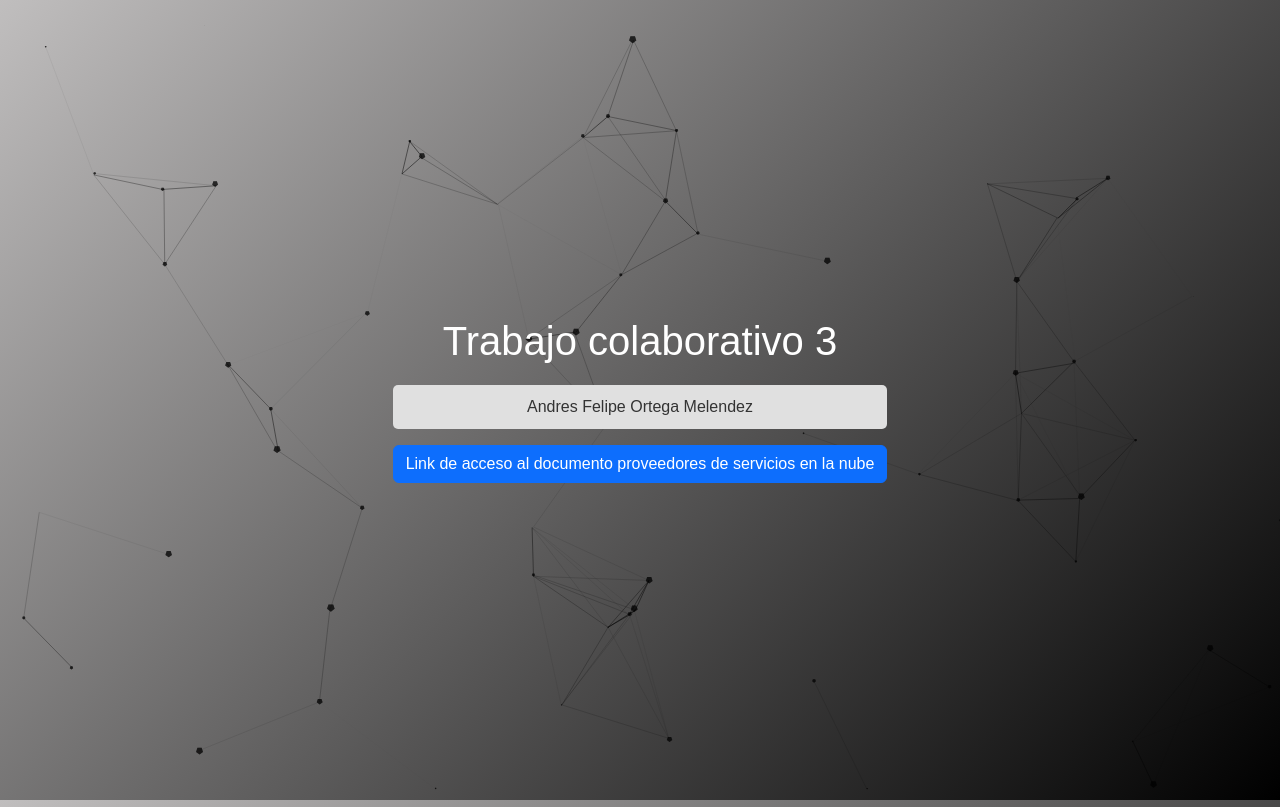
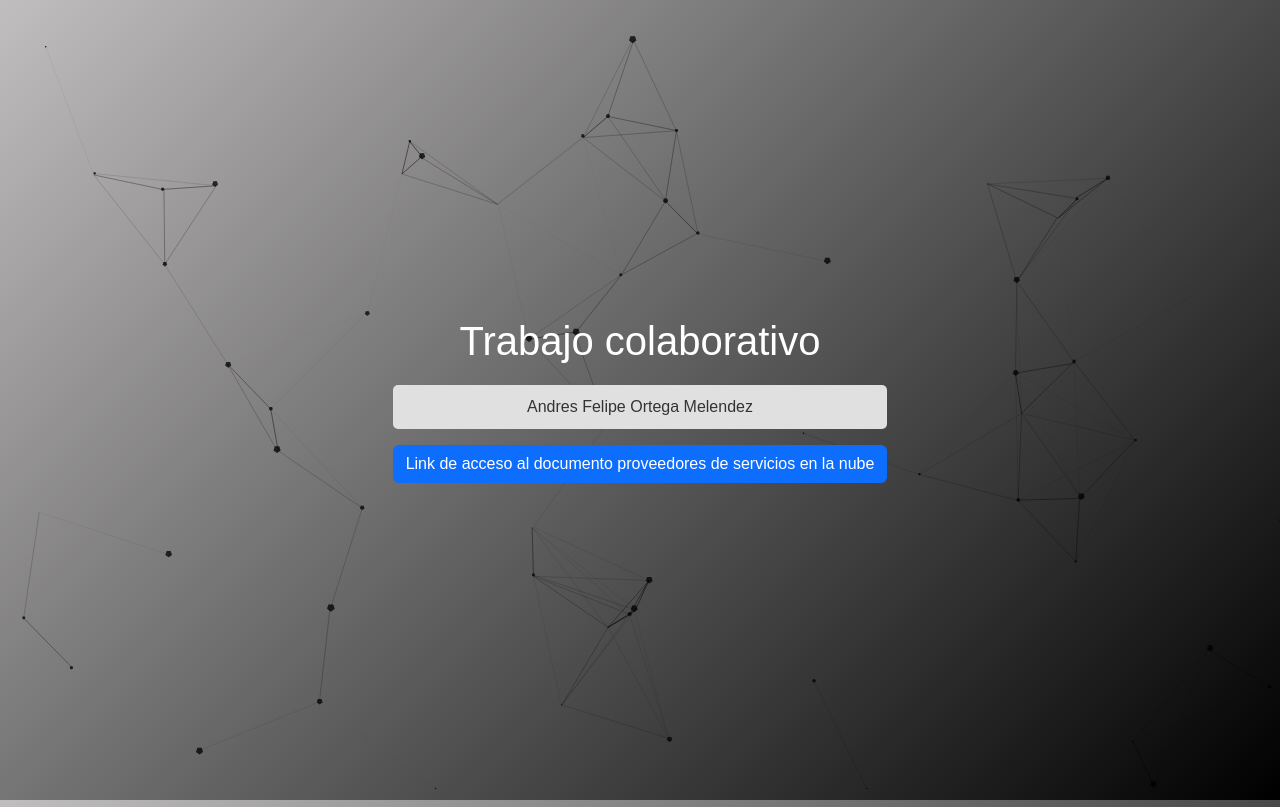
Before and after one commit to andresmelendez/proveedores_de_servicios_en_la_nube, a plain HTML site: page index.html in a window 1280 px wide. Drawn offline with Linux system fonts and the light colour scheme.

```diff
--- a/index.html
+++ b/index.html
@@ -18,7 +18,7 @@
     <body>
         <div id="particles-js"></div>
         <div class="content">
-            <h1 class="animate__animated animate__fadeInDown">Trabajo colaborativo 3</h1>
+            <h1 class="animate__animated animate__fadeInDown">Trabajo colaborativo</h1>
             <ol class="animate__animated animate__fadeInLeft">
                 <li>Andres Felipe Ortega Melendez</li>
             </ol>
```
